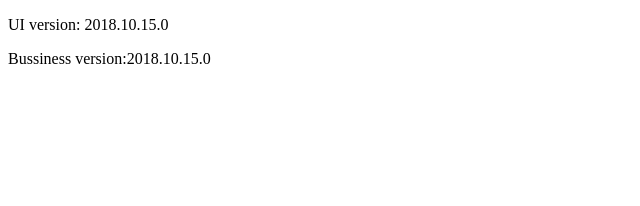
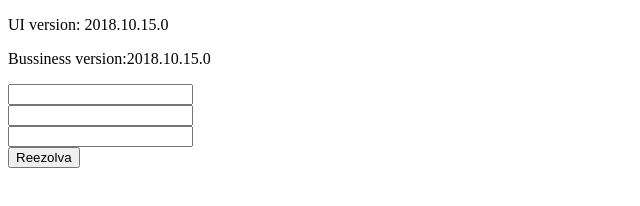
Before and after one commit to xxxtreme/xxxtreme.github.io, a plain HTML site: page html5/ec2.html in a window 1280 px wide. Shown: the whole page, without its empty margins (0-640 px from the left). Drawn offline with Linux system fonts and the light colour scheme.

Commit message:
Add files via upload

```diff
--- a/html5/ec2.html
+++ b/html5/ec2.html
@@ -5,6 +5,17 @@
 <p>UI version: 2018.10.15.0</p>
 <p id="id_bussiness_version"></p>
 
+<input type="text" id="id_a"></input>
+<br>
+<input type="text" id="id_b"></input>
+<br>
+<input type="text" id="id_c"></input>
+<br>
+<button type ="button" onclick ="rezolva()">Reezolva</button>
+
+<p id= "id_x1"></p>
+<p id= "id_x2"></p>
+
 <script src = "ec2.js"></script>
 </body>
 </html>
```
